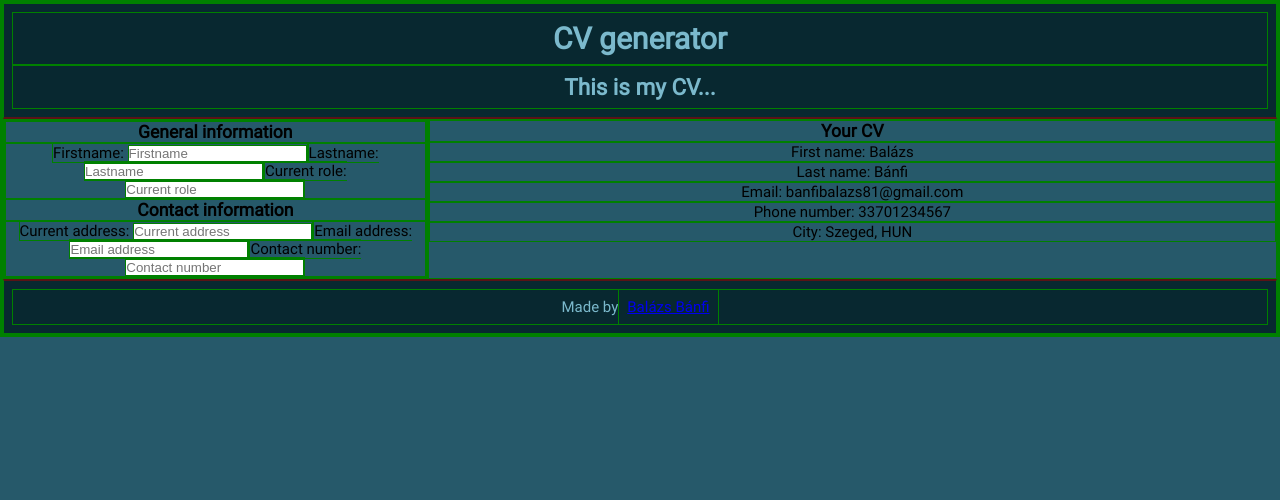
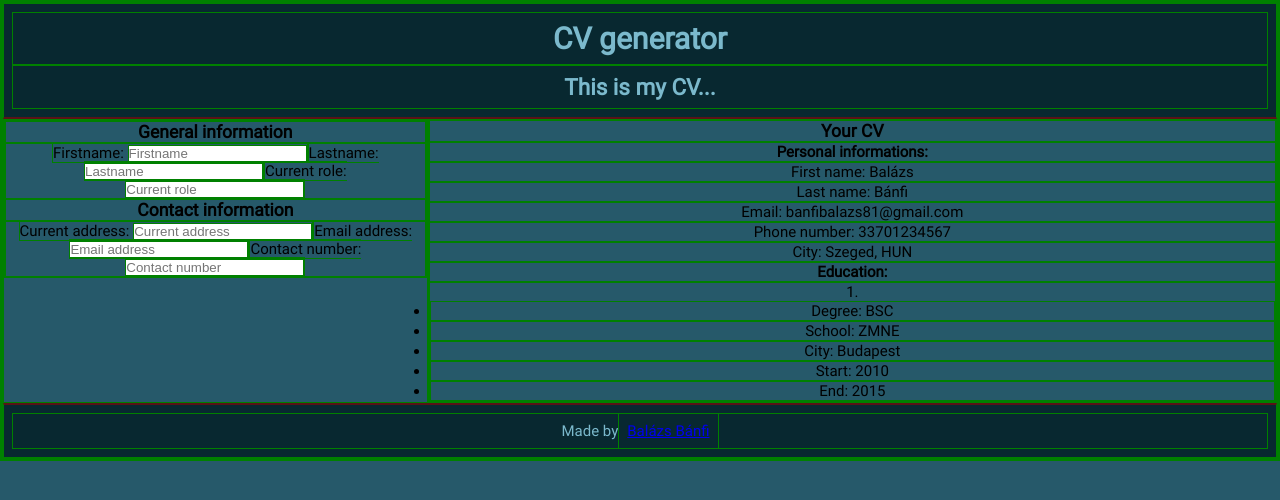
Before and after one commit to BalazsBanfi/CV-generator, a React (Vite) app: page / in a window 1280 px wide. Shown: the top 500 px of the page. Built offline with nearby package versions, Linux system fonts and the light colour scheme.

Commit message:
Add print education

```diff
--- a/src/App.jsx
+++ b/src/App.jsx
@@ -6,12 +6,13 @@ import { Person } from "./components/sampleCV";
 import { useState } from "react";
 
 function App() {
-  const [data, setData] = useState({ Person });
+  const [data, setData] = useState(Person);
+
   return (
     <>
       <Header />
       <Editor />
-      <Printable data={Person.personal} Size={100} />
+      <Printable cv={data} Size={100} />
       <Footer />
     </>
   );
--- a/src/components/Printable.jsx
+++ b/src/components/Printable.jsx
@@ -1,14 +1,30 @@
-export default function Printable({ data }) {
+export default function Printable({ cv }) {
+  const personalInfo = cv.personal.map((x) => {
+    return (
+      <p key={x.name}>
+        {x.name}: {x.text}
+      </p>
+    );
+  });
+  const educationInfo = cv.education.map((x, index) => {
+    return (
+      <ul key={x.start + "a"}>
+        {index + 1}.<li key="x.degree">Degree: {x.degree}</li>
+        <li key="x.school">School: {x.school}</li>
+        <li key="x.city">City: {x.city}</li>
+        <li key="x.start">Start: {x.start}</li>
+        <li key="x.end">End: {x.end}</li>
+      </ul>
+    );
+  });
+
   return (
     <div className="printable">
       <h3>Your CV</h3>
-      {data.map((x) => {
-        return (
-          <p>
-            {x.name}: {x.text}
-          </p>
-        );
-      })}
+      <h4>Personal informations:</h4>
+      {personalInfo}
+      <h4>Education:</h4>
+      {educationInfo}
     </div>
   );
 }
```
Also changed, not shown: .eslintrc.cjs.
